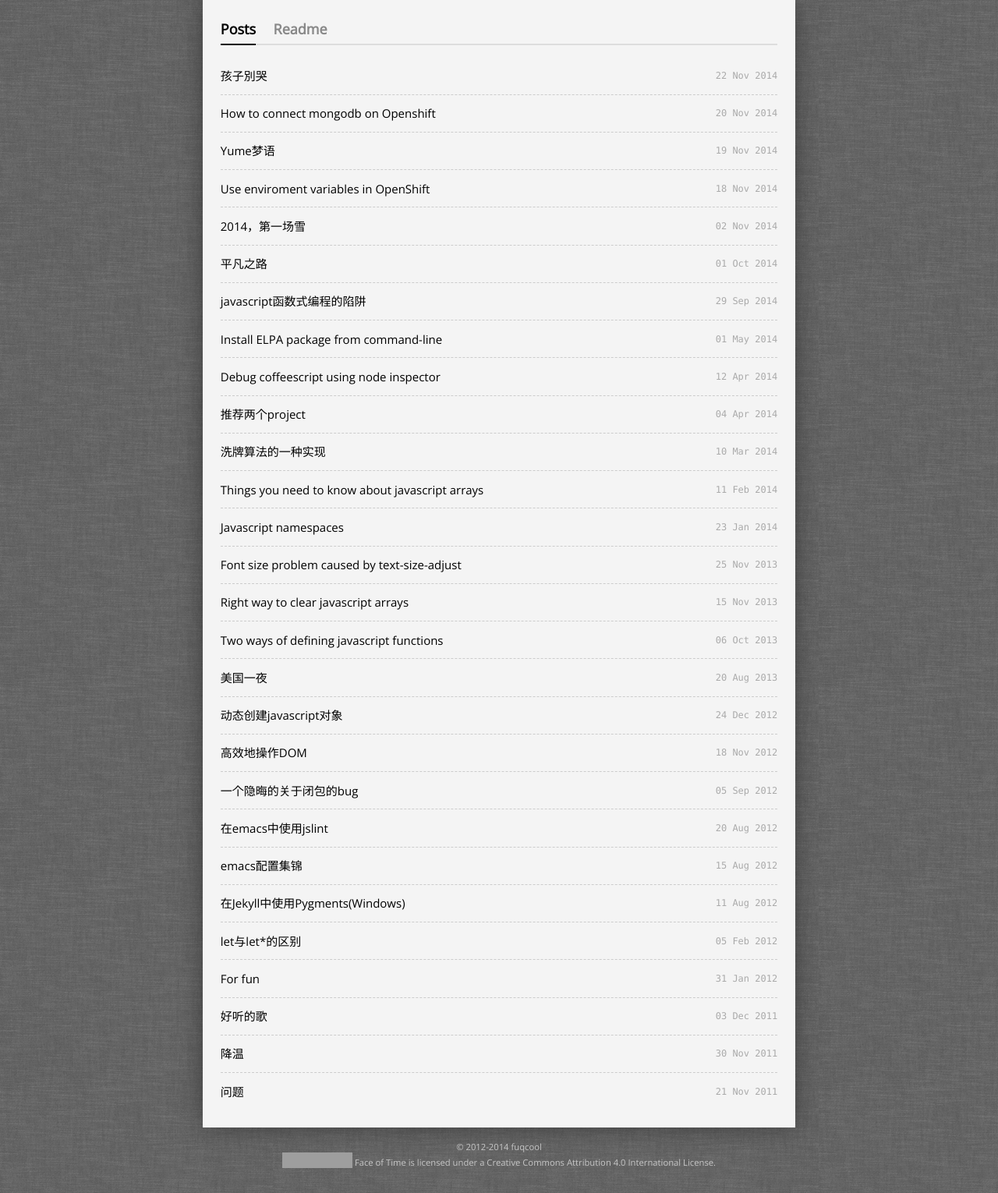
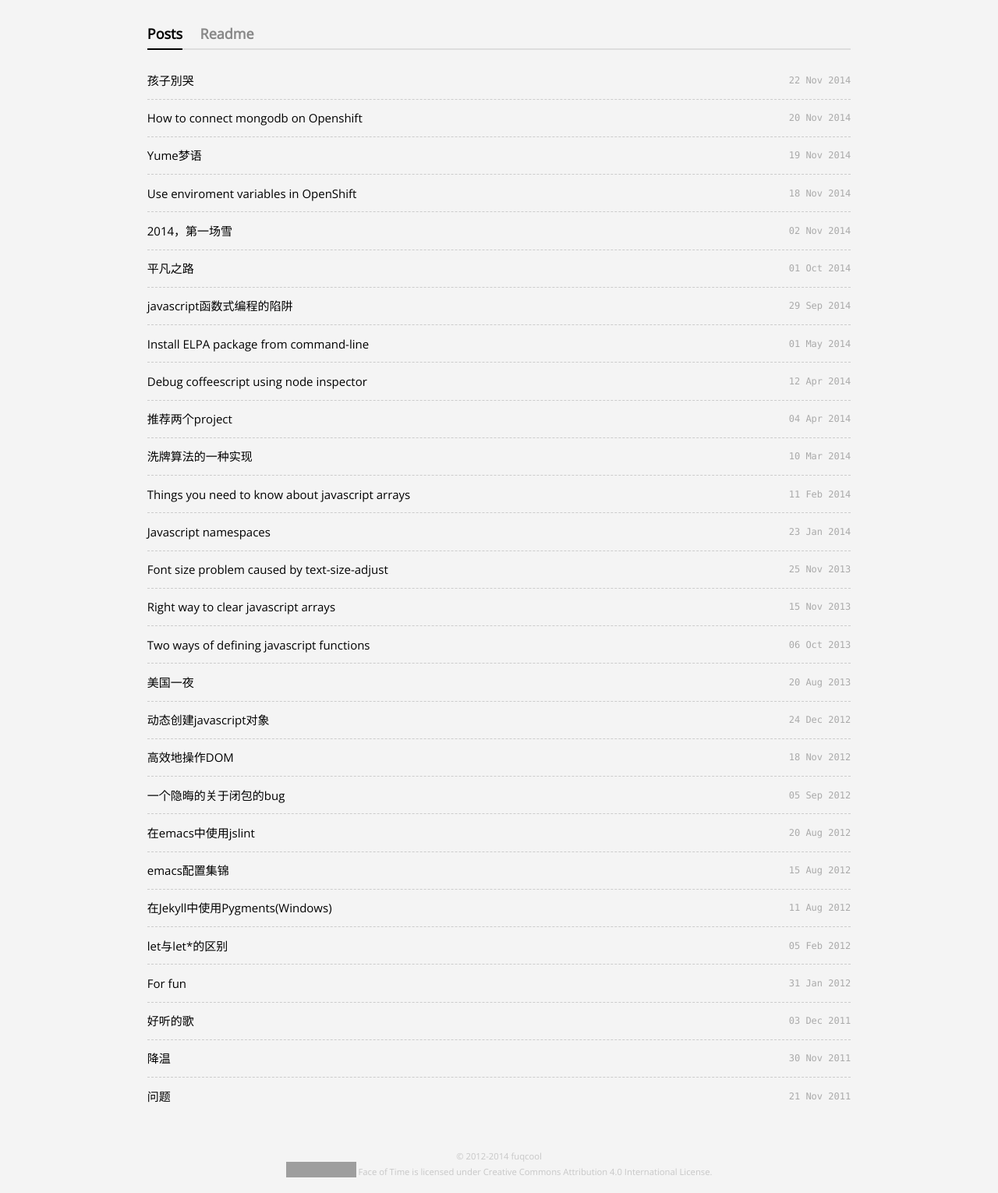
Before and after one commit to fuqcool/fuqcool.github.io, a Jekyll site: the page built from index.html, in a window 1280 px wide. Shown: the whole page at 78% size. Built offline with Jekyll 4.4.1, drawn with Linux system fonts in a browser that asks for light colours; Markdown is read by kramdown in place of the engine named in the settings; grey boxes are pictures that could not be loaded.

Commit message:
get rid of background image

```diff
--- a/_layouts/default.html
+++ b/_layouts/default.html
@@ -54,7 +54,7 @@
       <div>
         <a rel="license" href="http://creativecommons.org/licenses/by/4.0/"><img alt="Creative Commons License" style="border-width:0" src="http://i.creativecommons.org/l/by/4.0/80x15.png" /></a>
         <span class="license">
-        Face of Time is licensed under a
+        Face of Time is licensed under
         <a rel="license" href="http://creativecommons.org/licenses/by/4.0/">
           Creative Commons Attribution 4.0 International License</a>.
         </span>
--- a/css/main.css
+++ b/css/main.css
@@ -11,15 +11,14 @@
 }
 
 body {
-  background-image: url(../img/bg.png);
-  background-repeat: repeat;
   font-family: 'Microsoft YaHei', 'Open Sans', Arial, sans-serif;
   font-size: 15px;
   text-align: center;
   width: 80%;
-  max-width: 760px;
+  max-width: 960px;
   margin: 0 auto;
   color: black;
+  background-color: #f4f4f4;
 }
 
 @media screen and (max-width: 768px) {
@@ -117,16 +116,6 @@ a:hover {
 .container {
   text-align: left;
   padding: 3%;
-  background-color: #f4f4f4;
-  -webkit-box-shadow: 0px 0px 30px 0px rgba(50, 50, 50, 0.8);
-  -moz-box-shadow:    0px 0px 30px 0px rgba(50, 50, 50, 0.8);
-  box-shadow:         0px 0px 30px 0px rgba(50, 50, 50, 0.8);
-}
-
-@media screen and (max-width: 600px) {
-  .container {
-      box-shadow: none;
-  }
 }
 
 .header {
```
